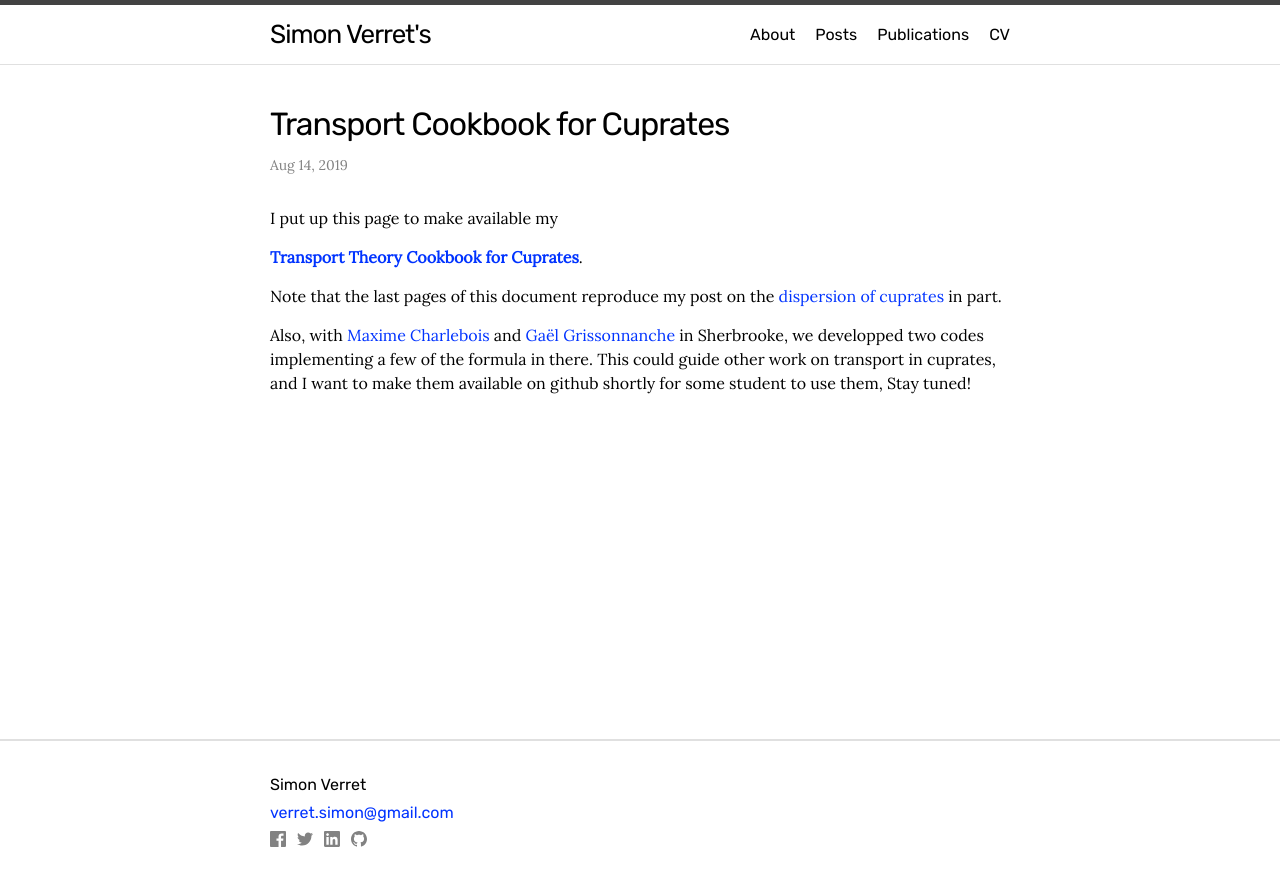
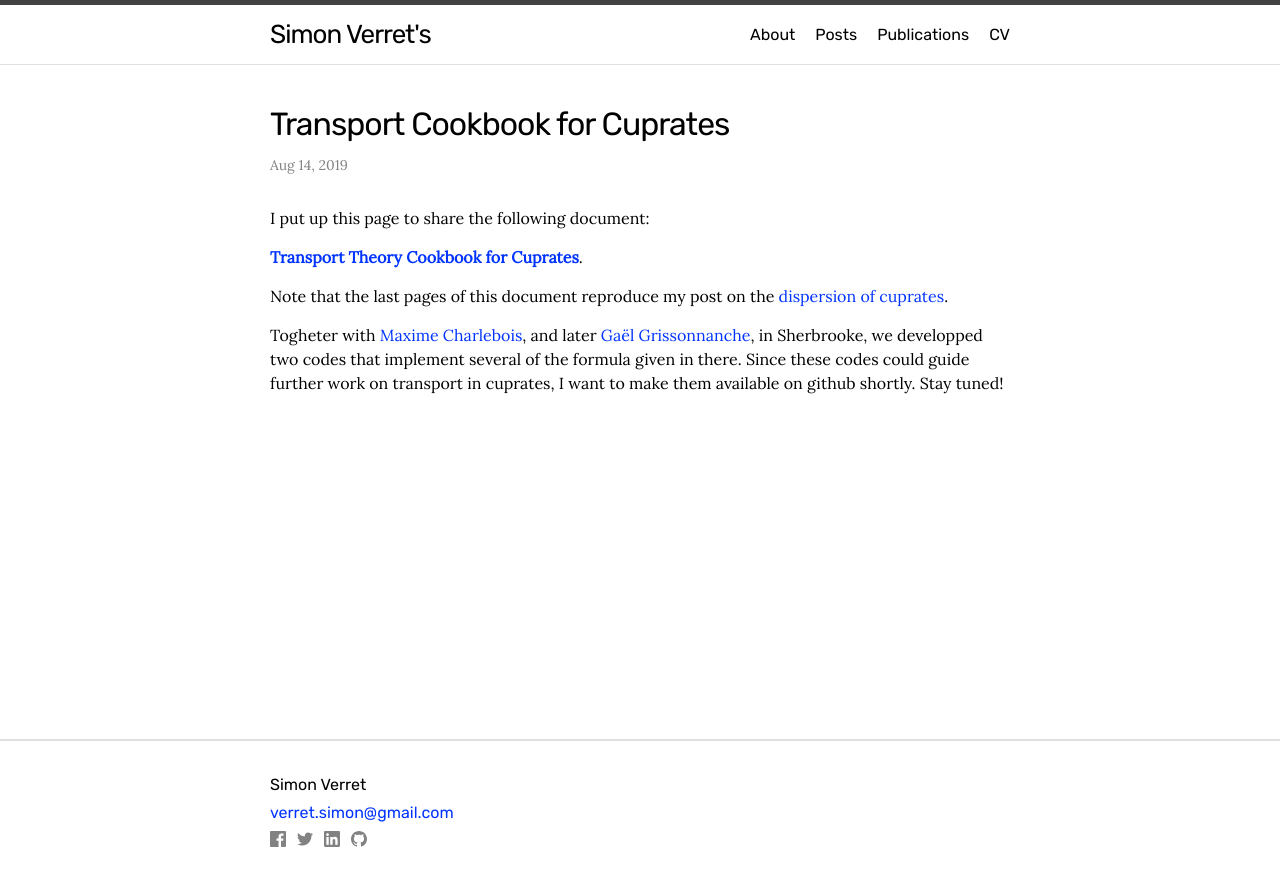
Before and after one commit to simonverret/simonverret.github.io, a Jekyll site: the page built from _posts/2019-08-14-transport-cookbook.md, in a window 1280 px wide. Shown: the top 886 px of the page. Built offline with Jekyll 4.4.1, drawn with Linux system fonts in a browser that asks for light colours; some web fonts are replaced; comment, search, counter and statistics services are not loaded.

Commit message:
some typos

```diff
--- a/_posts/2019-08-14-transport-cookbook.md
+++ b/_posts/2019-08-14-transport-cookbook.md
@@ -6,10 +6,10 @@ comments: true
 mathjax: true
 ---
 
-I put up this page to make available my
+I put up this page to share the following document:
 
 [**Transport Theory Cookbook for Cuprates**]({{ site.url }}/files/transport_cookbook_for_cuprates.pdf).
 
-Note that the last pages of this document reproduce my post on the [dispersion of cuprates](post_url 2018-10-05-dispersion-of-cuprates) in part.
+Note that the last pages of this document reproduce my post on the [dispersion of cuprates](post_url 2018-10-05-dispersion-of-cuprates).
 
-Also, with [Maxime Charlebois](https://scholar.google.ca/citations?user=f-jMRJkAAAAJ&hl=en) and [Gaël Grissonnanche](https://scholar.google.fr/citations?user=jC912LAAAAAJ&hl=fr) in Sherbrooke, we developped two codes implementing a few of the formula in there. This could guide other work on transport in cuprates, and I want to make them available on github shortly for some student to use them, Stay tuned!
+Togheter with [Maxime Charlebois](https://scholar.google.ca/citations?user=f-jMRJkAAAAJ&hl=en), and later [Gaël Grissonnanche](https://scholar.google.fr/citations?user=jC912LAAAAAJ&hl=fr), in Sherbrooke, we developped two codes that implement several of the formula given in there. Since these codes could guide further work on transport in cuprates, I want to make them available on github shortly. Stay tuned!
```
